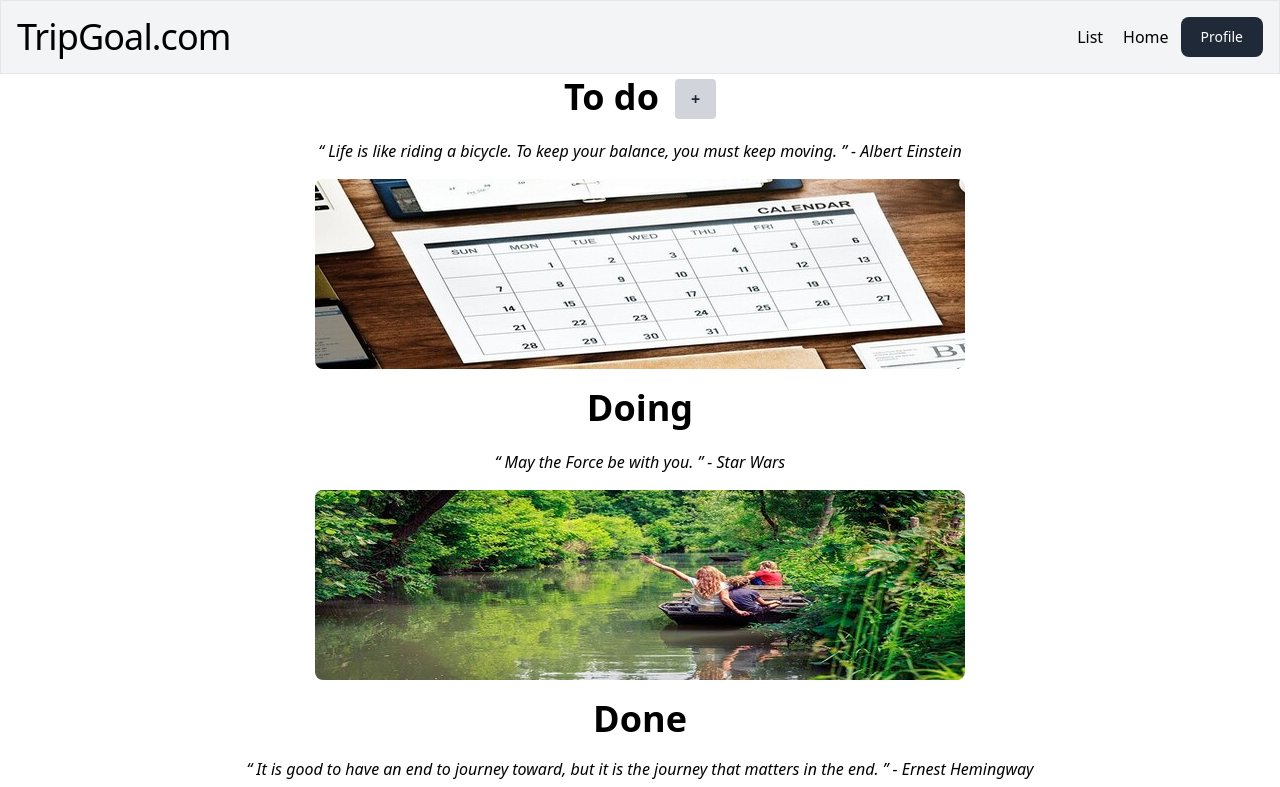
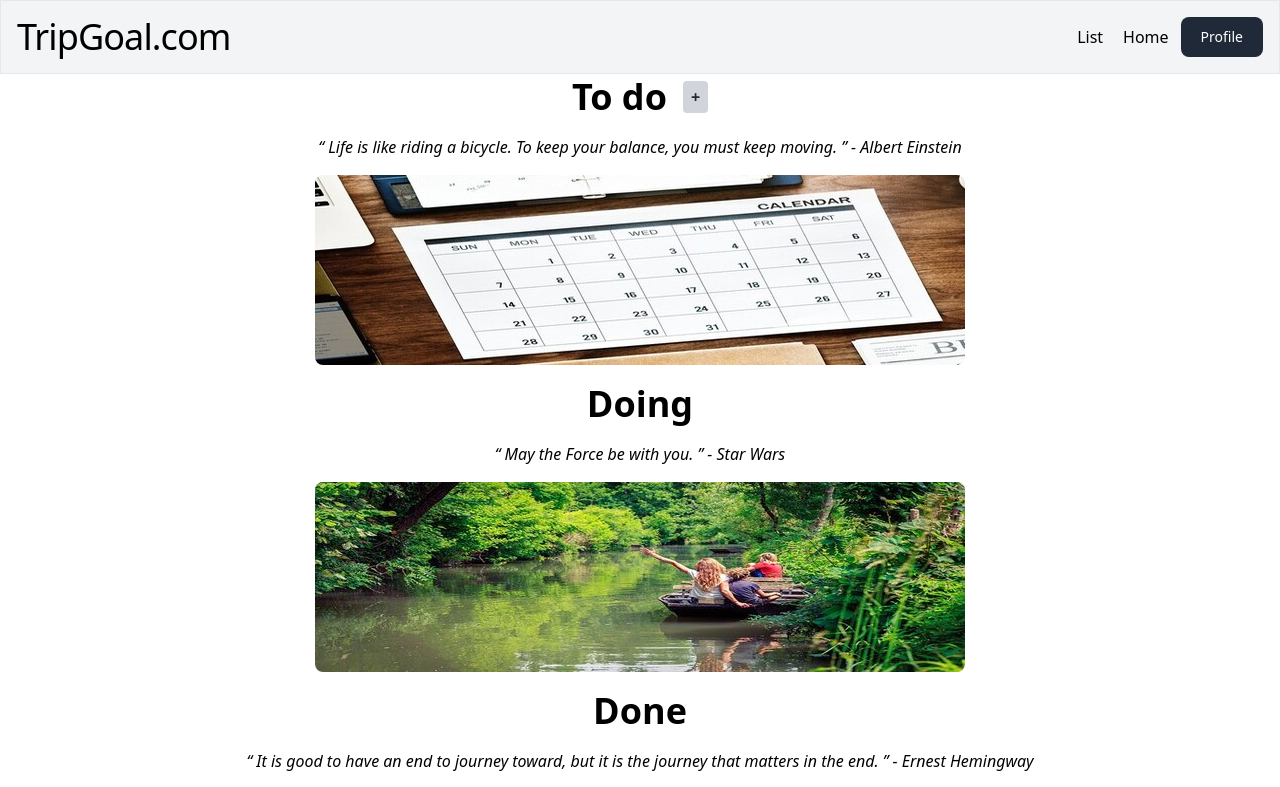
Before and after one commit to Brnt-Luap/todolist, a Vue app: page /list in a window 1280 px wide. Shown: the top 787 px of the page. Built offline with nearby package versions, Linux system fonts and the light colour scheme.

Commit message:
Style & bouton add

```diff
--- a/src/views/ListView.vue
+++ b/src/views/ListView.vue
@@ -4,20 +4,20 @@
     <nav class="border-gray-200">
         <div class="space-y-4 mx-auto flex flex-col items-center justify-center text-center">
             <div id="todo" class="flex items-center space-x-4">
-                <span class="text-4xl font-bold text-black leading-tight mb-1">To do</span>
-                <button class="bg-gray-300 hover:bg-gray-400 text-gray-800 font-bold py-2 px-4 rounded inline-flex items-center">
+                <span class="text-4xl font-bold text-black leading-tight">To do</span>
+                <button class="bg-gray-300 hover:bg-gray-400 text-gray-800 font-bold py-1 px-2 rounded inline-flex items-center">
                     <span>+</span>
                 </button>
             </div>
             <p class="font-light italic">“ Life is like riding a bicycle. To keep your balance, you must keep moving. ” - Albert Einstein</p>
             <img src="../assets/thumbnail_image003 (3).jpg" alt="ToDo" class="rounded-lg mb-40 block mx-auto">
             <div id="doing" class="flex items-center space-x-4">
-                <span class="text-4xl font-bold text-black leading-tight mb-1">Doing</span>
+                <span class="text-4xl font-bold text-black leading-tight">Doing</span>
             </div>
             <p class="font-light italic">“ May the Force be with you. ” - Star Wars</p>
             <img src="../assets/thumbnail_image004.jpg" alt="Doing" class="rounded-lg mb-40 block mx-auto">
             <div>
-                <span class="text-4xl font-bold text-black leading-tight mb-1">Done</span>
+                <span class="text-4xl font-bold text-black leading-tight">Done</span>
             </div>
             <p class="font-light italic">“ It is good to have an end to journey toward, but it is the journey that matters in the end. ” - Ernest Hemingway</p>
             <img src="../assets/image001.jpg" alt="Done" class="rounded-lg mb-40 block mx-auto">
```
